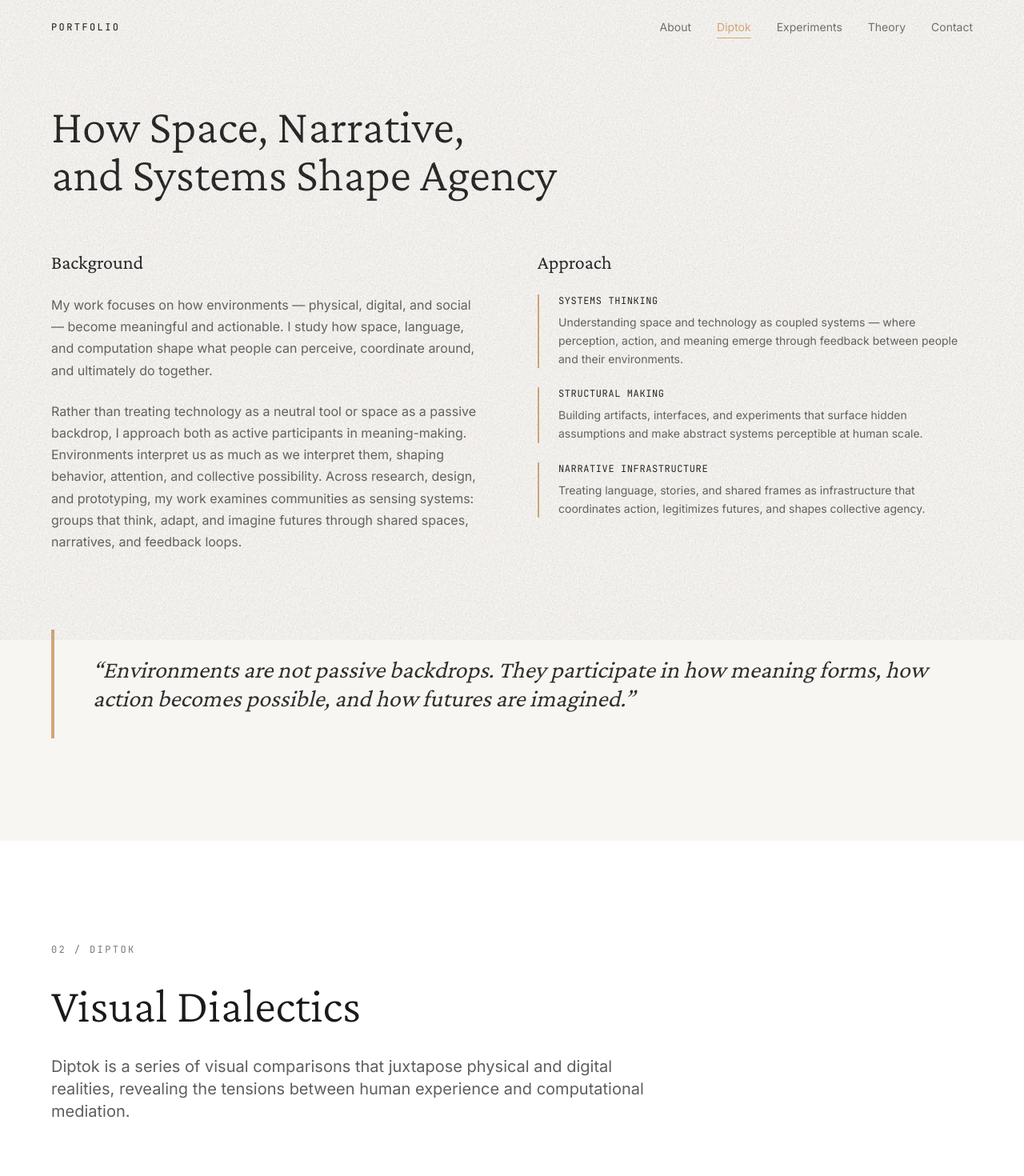
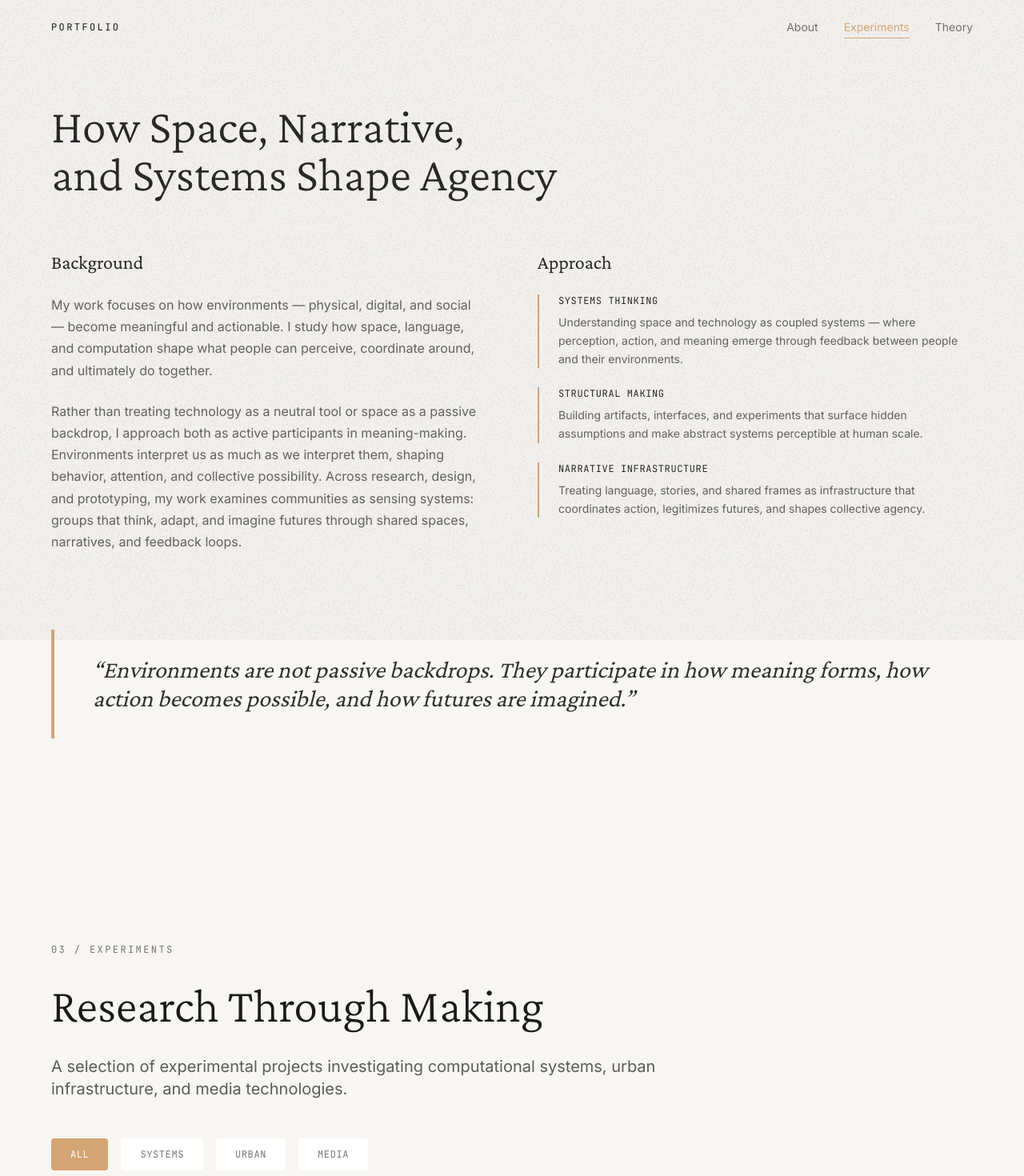
Before and after one commit to guitarphilius-png/portfolio, a React (Vite) app: page / in a window 1280 px wide. Shown: the top 1470 px of the page at 80% size. Built offline with nearby package versions, Linux system fonts and the light colour scheme.

Commit message:
Remove Diptok and Contact sections, update navigation

```diff
--- a/src/components/home.tsx
+++ b/src/components/home.tsx
@@ -1,10 +1,8 @@
 import { useState, useEffect } from "react";
 import Navigation from "./portfolio/Navigation";
 import About from "./portfolio/About";
-import DiptokSection from "./portfolio/DiptokSection";
 import ExperimentsSection from "./portfolio/ExperimentsSection";
 import TheorySection from "./portfolio/TheorySection";
-import Contact from "./portfolio/Contact";
 
 export default function Home() {
   const [activeSection, setActiveSection] = useState("about");
@@ -25,7 +23,7 @@ export default function Home() {
 
   useEffect(() => {
     const handleScroll = () => {
-      const sections = ["about", "diptok", "experiments", "theory", "contact"];
+      const sections = ["about", "experiments", "theory"];
       const scrollPosition = window.scrollY + window.innerHeight / 3;
 
       for (const sectionId of sections) {
@@ -51,10 +49,8 @@ export default function Home() {
     <div className="bg-cream">
       <Navigation activeSection={activeSection} onNavigate={handleNavigate} />
       <About />
-      <DiptokSection />
       <ExperimentsSection />
       <TheorySection />
-      <Contact onNavigate={handleNavigate} />
     </div>
   );
 }
--- a/src/components/portfolio/Navigation.tsx
+++ b/src/components/portfolio/Navigation.tsx
@@ -10,10 +10,8 @@ interface NavigationProps {
 const sections = [
   { id: 'hero', label: 'Home' },
   { id: 'about', label: 'About' },
-  { id: 'diptok', label: 'Diptok' },
   { id: 'experiments', label: 'Experiments' },
   { id: 'theory', label: 'Theory' },
-  { id: 'contact', label: 'Contact' },
 ];
 
 export default function Navigation({ activeSection, onNavigate }: NavigationProps) {
```
